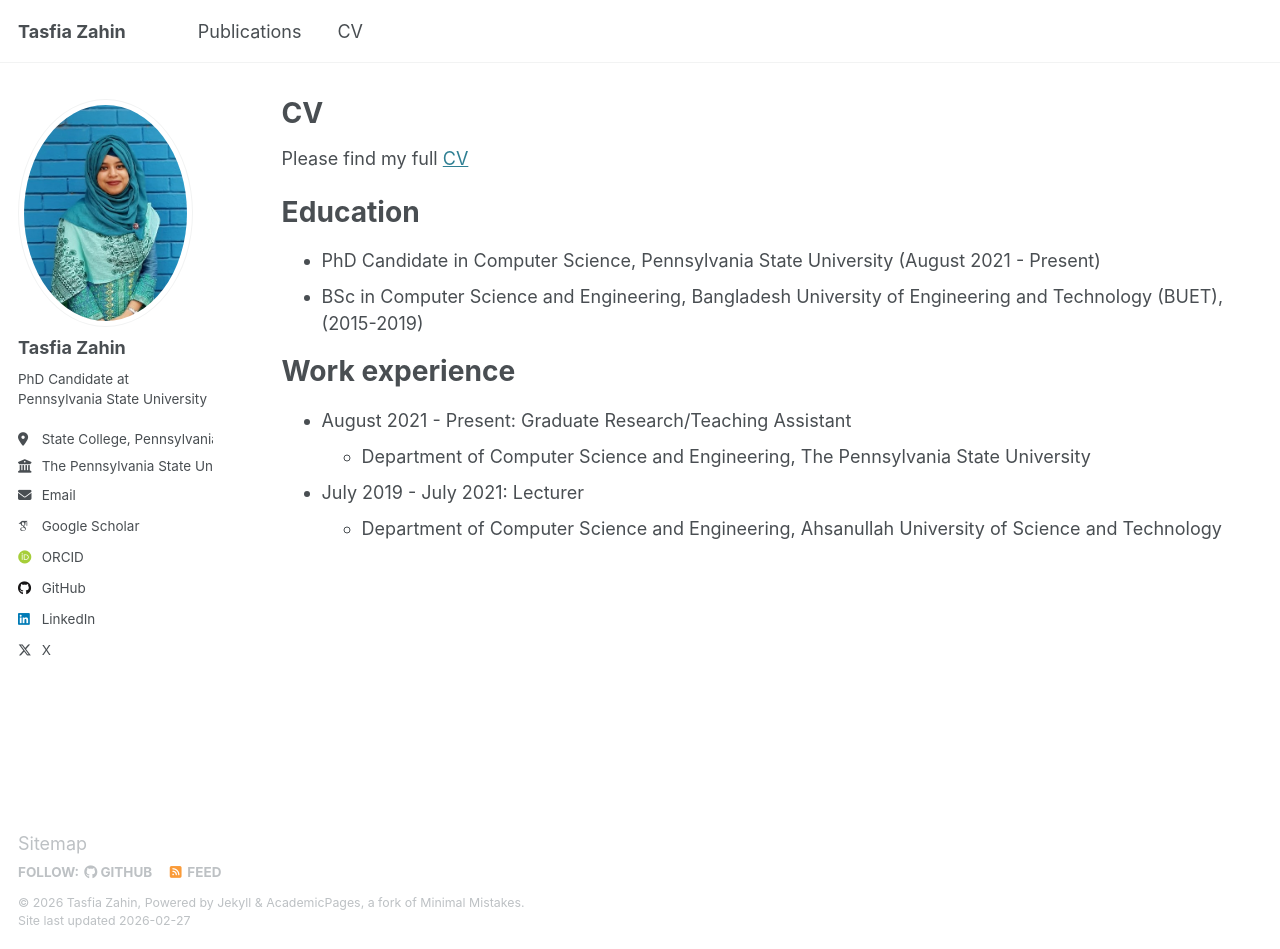
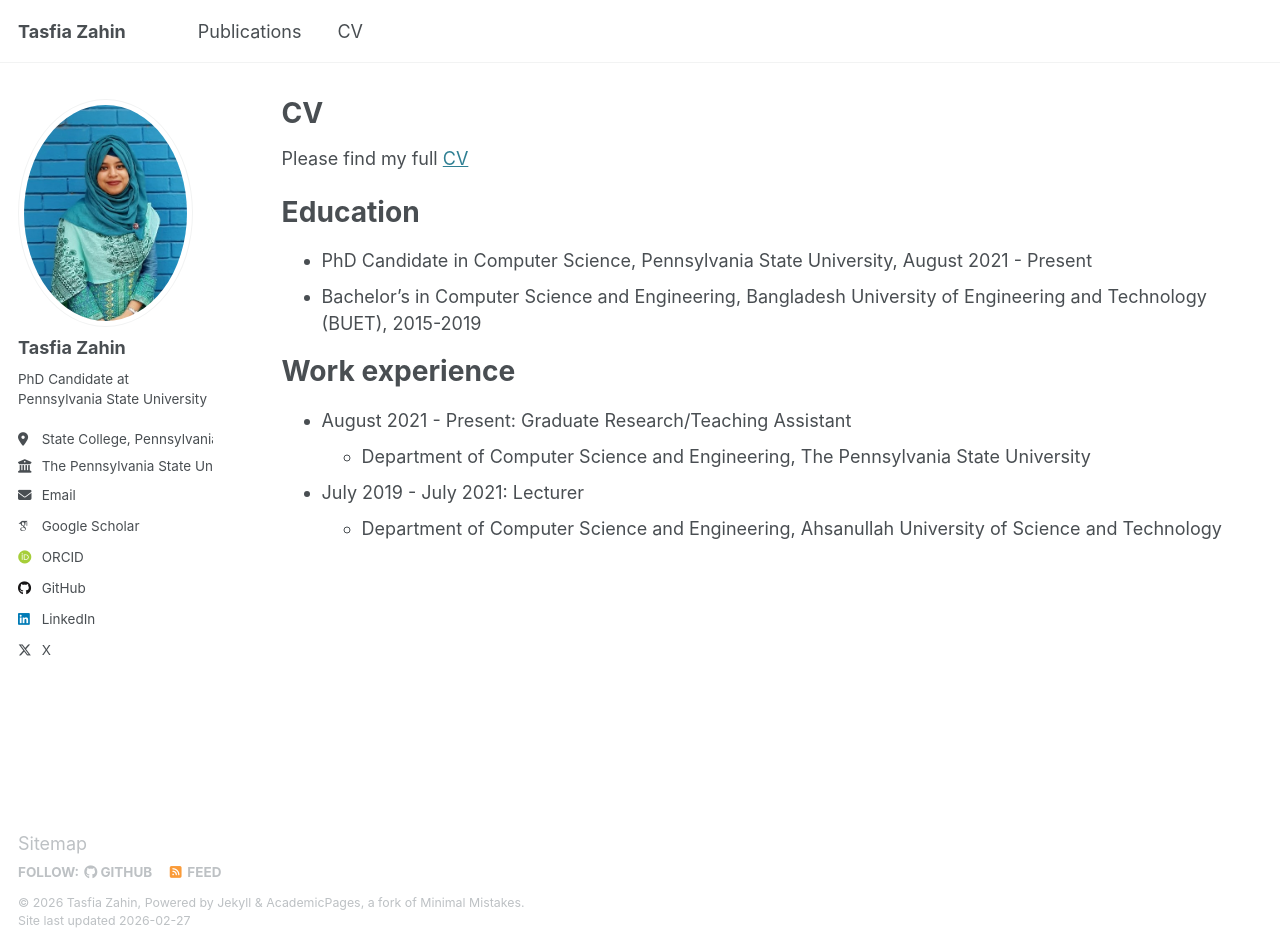
Before and after one commit to TasfiaZahin/TasfiaZahin.github.io, a Jekyll site: the page built from _pages/cv.md, in a window 1280 px wide and 949 px high. Built offline with Jekyll 4.4.1, drawn with Linux system fonts in a browser that asks for light colours; some web fonts are replaced.

Commit message:
updated cv page

```diff
--- a/_pages/cv.md
+++ b/_pages/cv.md
@@ -14,8 +14,8 @@ Please find my full [CV](/files/Tasfia_CV_2026.pdf)
 
 Education
 ======
-* PhD Candidate in Computer Science, Pennsylvania State University (August 2021 - Present)
-* BSc in Computer Science and Engineering, Bangladesh University of Engineering and Technology (BUET), (2015-2019)
+* PhD Candidate in Computer Science, Pennsylvania State University, August 2021 - Present
+* Bachelor's in Computer Science and Engineering, Bangladesh University of Engineering and Technology (BUET), 2015-2019
 
 Work experience
 ======
```
